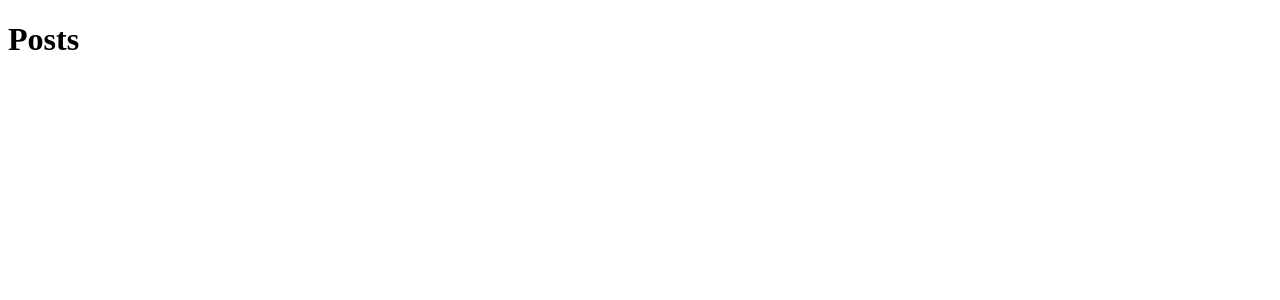
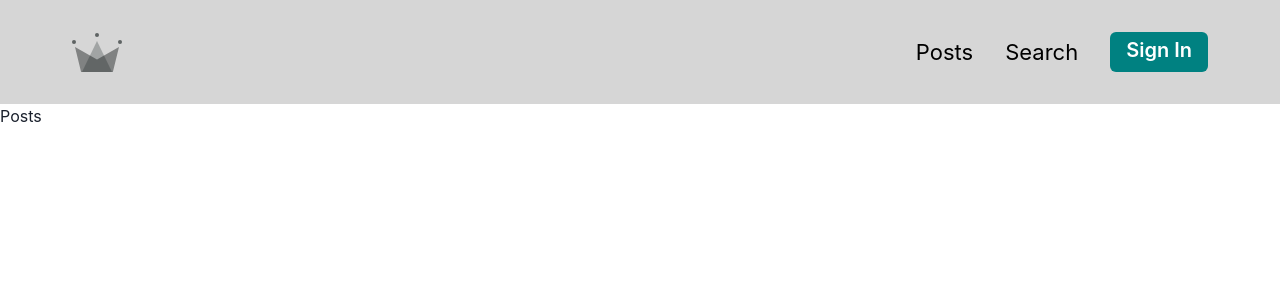
Before and after one commit to Goddo-ro/blog, a React (Vite) app: page / in a window 1280 px wide. Shown: the top 300 px of the page. Built offline with nearby package versions, Linux system fonts and the light colour scheme.

Commit message:
add responsive navbar

```diff
--- a/package.json
+++ b/package.json
@@ -10,6 +10,11 @@
     "preview": "vite preview"
   },
   "dependencies": {
+    "@chakra-ui/icons": "^2.1.0",
+    "@chakra-ui/react": "^2.8.0",
+    "@emotion/react": "^11.11.1",
+    "@emotion/styled": "^11.11.0",
+    "framer-motion": "^10.16.2",
     "react": "^18.2.0",
     "react-dom": "^18.2.0",
     "react-router-dom": "^6.15.0"
--- a/src/App.tsx
+++ b/src/App.tsx
@@ -1,10 +1,13 @@
 import AppRouter from "./components/AppRouter.tsx";
+import Navbar from "./components/Navbar.tsx";
+import {ChakraProvider} from "@chakra-ui/react";
 
 function App() {
   return (
-    <>
-      <AppRouter/>
-    </>
+      <ChakraProvider>
+        <Navbar/>
+        <AppRouter/>
+      </ChakraProvider>
   )
 }
 
--- /dev/null
+++ b/src/components/Navbar.tsx
@@ -0,0 +1,106 @@
+import {Box, Button, Flex, Link as ChakraLink, Stack} from "@chakra-ui/react";
+import {JSX, useState} from "react";
+
+import Logo from "../assets/icons/crown.svg";
+import {Link} from "react-router-dom";
+
+export default function Navbar() {
+    const [isOpen, setIsOpen] = useState(false);
+
+    const toggle = () => setIsOpen(!isOpen);
+
+    return (
+        <Box
+            bg={"blackAlpha.300"}
+        >
+            <Flex
+                as="nav"
+                align="center"
+                justify="space-between"
+                wrap="wrap"
+                w="100%"
+                p={8}
+                mx="auto"
+                maxW={1200}
+                color={"#000"}
+            >
+                <img src={Logo}/>
+                <Box display={{ base: "block", md: "none" }} onClick={toggle}>
+                    {isOpen ? <CloseIcon /> : <MenuIcon />}
+                </Box>
+                <MenuLinks isOpen={isOpen} />
+            </Flex>
+        </Box>
+    )
+}
+
+const CloseIcon = () => (
+    <svg width="24" height="24" viewBox="0 0 18 18" xmlns="http://www.w3.org/2000/svg">
+        <title>Close</title>
+        <path
+            fill="#000"
+            d="M9.00023 7.58599L13.9502 2.63599L15.3642 4.04999L10.4142 8.99999L15.3642 13.95L13.9502 15.364L9.00023 10.414L4.05023 15.364L2.63623 13.95L7.58623 8.99999L2.63623 4.04999L4.05023 2.63599L9.00023 7.58599Z"
+        />
+    </svg>
+);
+
+const MenuIcon = () => (
+    <svg
+        width="24px"
+        height="24px"
+        viewBox="0 0 20 20"
+        xmlns="http://www.w3.org/2000/svg"
+        fill="#000"
+    >
+        <title>Menu</title>
+        <path d="M0 3h20v2H0V3zm0 6h20v2H0V9zm0 6h20v2H0v-2z" />
+    </svg>
+);
+
+type MenuItemProps = {
+    children: string | JSX.Element | JSX.Element[];
+    to: string;
+}
+
+const MenuItem = ({ children, to = "/" }: MenuItemProps) => {
+    return (
+        <ChakraLink fontSize={22} as={Link} to={to}>
+            {children}
+        </ChakraLink>
+    );
+};
+
+const MenuLinks = ({ isOpen }: {isOpen: boolean}) => {
+    return (
+        <Box
+            display={{ base: isOpen ? "block" : "none", md: "block" }}
+            flexBasis={{ base: "100%", md: "auto" }}
+        >
+            <Stack
+                spacing={8}
+                align="center"
+                justify={["center", "space-between", "flex-end", "flex-end"]}
+                direction={["column", "row", "row", "row"]}
+                pt={[4, 4, 0, 0]}
+            >
+                <MenuItem to="/">Posts</MenuItem>
+                <MenuItem to="/search">Search</MenuItem>
+                <MenuItem to="/login">
+                    <Button
+                        size="md"
+                        pb={1}
+                        fontSize={20}
+                        rounded="md"
+                        color={"#fff"}
+                        bg={"#008181"}
+                        _hover={{
+                            bg: ["#033636"]
+                        }}
+                    >
+                        Sign In
+                    </Button>
+                </MenuItem>
+            </Stack>
+        </Box>
+    );
+};
```
Also changed, not shown: src/assets/icons/crown.svg (added), 1 other file (tests, documents, lock files or other folders).
